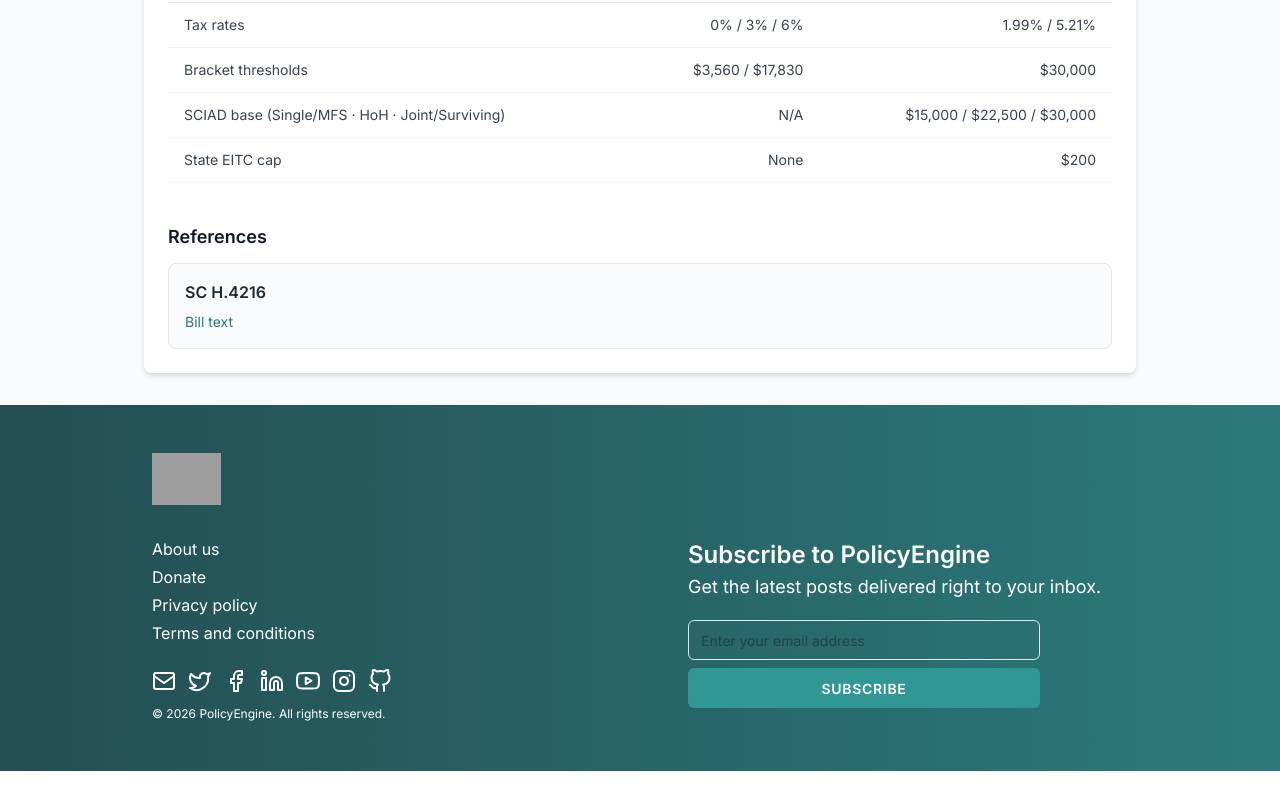
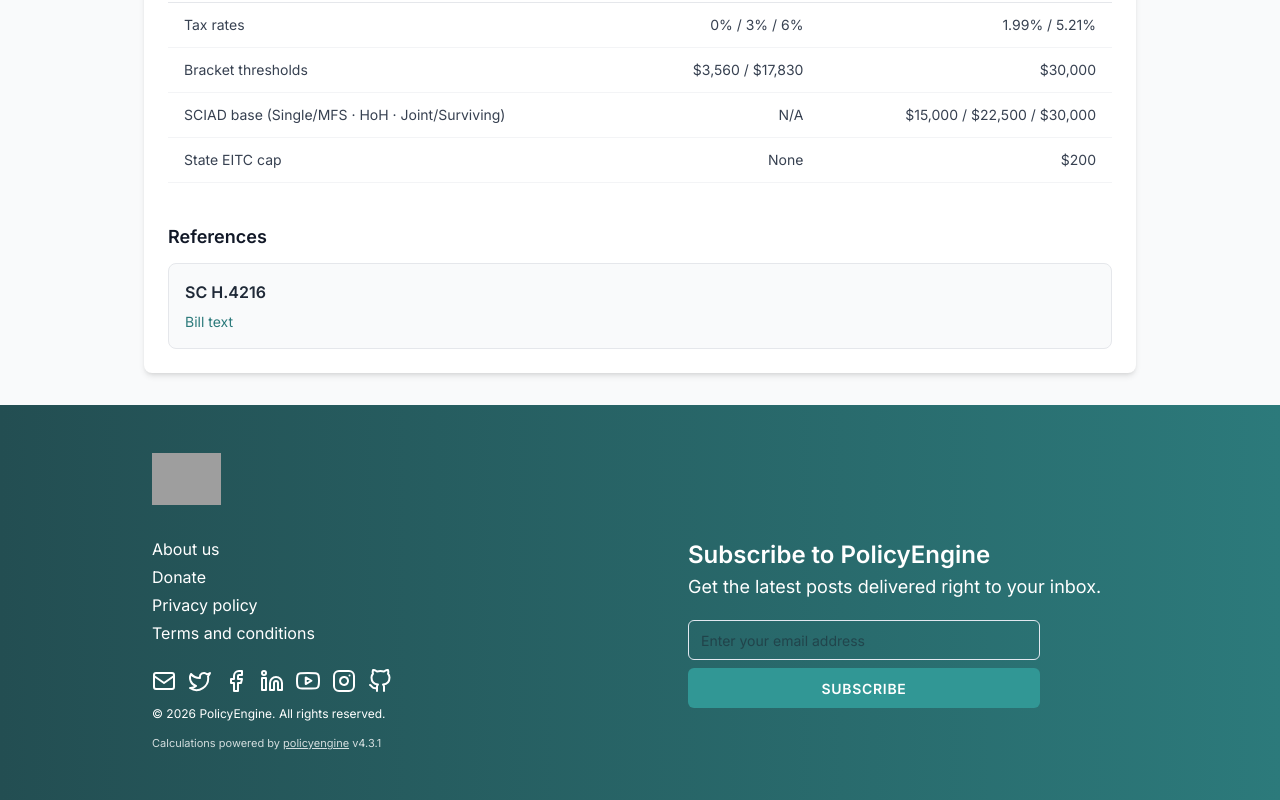
Before and after one commit to PolicyEngine/south-carolina-2026-tax-changes, a Next.js app in the folder frontend/: page / in a window 1280 px wide. Shown: the part 786-1586 px from the top of the page. Before the commit the page ends 1557 px from the top, so only its background shows below. Built offline with nearby package versions, Linux system fonts and the light colour scheme; grey boxes are pictures that could not be loaded.

Commit message:
Add policyengine.py version link to footer

```diff
--- a/frontend/components/Footer.tsx
+++ b/frontend/components/Footer.tsx
@@ -151,6 +151,18 @@ export default function Footer() {
               <p style={{ fontSize: '12px', color: 'var(--text-inverse)', margin: 0, fontFamily: FONT }}>
                 &copy; {new Date().getFullYear()} PolicyEngine. All rights reserved.
               </p>
+              <p style={{ fontSize: '11px', color: 'var(--text-inverse)', opacity: 0.8, margin: 0, fontFamily: FONT }}>
+                Calculations powered by{' '}
+                <a
+                  href="https://github.com/PolicyEngine/policyengine.py"
+                  target="_blank"
+                  rel="noopener noreferrer"
+                  style={{ color: 'var(--text-inverse)', textDecoration: 'underline' }}
+                >
+                  policyengine
+                </a>
+                {' '}v4.3.1
+              </p>
             </div>
           </div>
 
```
